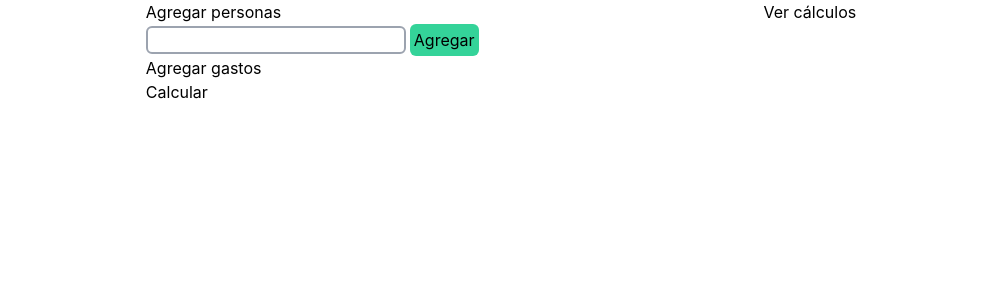
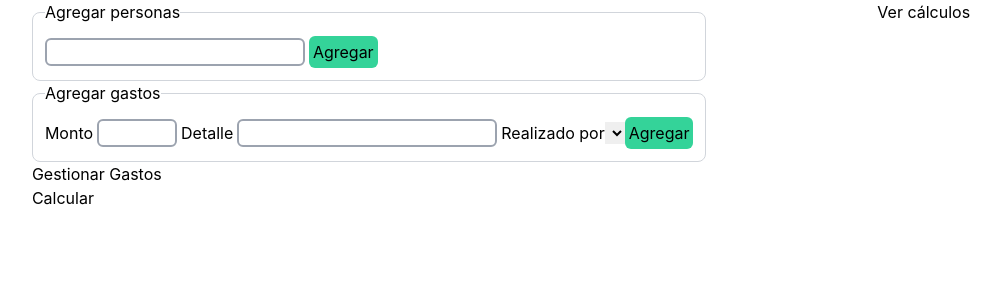
Before and after one commit to ffranco-a/CheckPlease, a React (Create React App) app in the folder check-please/: page / in a window 1280 px wide. Shown: the top 300 px of the page, without its empty margins (139-1140 px from the left). Built offline with nearby package versions, Linux system fonts and the light colour scheme.

Commit message:
gasto en camino, falta manejar bien agregar gasto

```diff
--- a/check-please/src/App.js
+++ b/check-please/src/App.js
@@ -1,4 +1,5 @@
 import React, { useState } from 'react';
+import Gastos from './components/Gastos';
 import Personas from './components/Personas';
 
 function App() {
@@ -6,13 +7,14 @@ function App() {
   const [grupo, setGrupo] = useState([]);
 
   // * Array con los gastos
-  // const [gastos, setGastos] = useState([]);
+  const [gastos, setGastos] = useState([]);
 
   return (
     <div className='flex justify-evenly'>
       <div>
         <Personas grupo={grupo} setGrupo={setGrupo} />
-        <div>Agregar gastos</div>
+        <Gastos gastos={gastos} setGastos={setGastos} grupo={grupo} />
+        <div>Gestionar Gastos</div>
         <button>Calcular</button>
       </div>
       <div>Ver cálculos</div>
--- /dev/null
+++ b/check-please/src/components/AgregarGasto.jsx
@@ -0,0 +1,72 @@
+import React, { useState } from 'react';
+
+function AgregarGasto({ agregarGasto, grupo }) {
+  const [gasto, setGasto] = useState({
+    monto: '',
+    detalle: '',
+    persona: '',
+  });
+
+  //*
+  const handleNuevoGasto = (e) => {
+    setGasto({
+      ...gasto,
+      [e.target.name]: e.target.value,
+    });
+  };
+
+  //*
+  const handleAgregarGasto = (e) => {
+    e.preventDefault();
+    agregarGasto(gasto);
+    setGasto('');
+  };
+
+  const handleDisableButton = () => {
+    if (gasto.detalle?.length >= 2 && gasto.monto !== '') return false;
+    return true;
+  };
+
+  return (
+    <div>
+      <form onSubmit={handleAgregarGasto}>
+        <label>
+          Monto
+          <input
+            type='number'
+            name='monto'
+            value={gasto.monto}
+            onChange={handleNuevoGasto}
+            className='px-1 mx-1 w-20 rounded-md border-2 border-gray-400'
+          />
+        </label>
+        <label>
+          Detalle
+          <input
+            type='text'
+            name='detalle'
+            value={gasto.detalle}
+            onChange={handleNuevoGasto}
+            className='px-1 mx-1 rounded-md border-2 border-gray-400'
+          />
+        </label>
+        <label>
+          Realizado por
+          <select name='persona' className='capitalize'>
+            {grupo.length > 1 &&
+              grupo.map((persona) => (
+                <option key={persona.id} className='capitalize' value={persona.nombre}>
+                  {persona.nombre}
+                </option>
+              ))}
+          </select>
+        </label>
+        <button type='submit' disabled={handleDisableButton()} className='p-1 bg-green-400 rounded-md'>
+          Agregar
+        </button>
+      </form>
+    </div>
+  );
+}
+
+export default AgregarGasto;
--- a/check-please/src/components/AgregarPersonas.jsx
+++ b/check-please/src/components/AgregarPersona.jsx
@@ -7,7 +7,7 @@ function AgregarPersonas({ agregarPersona }) {
     setNombre(e.target.value);
   };
 
-  const handleAgregar = (e) => {
+  const handleAgregarPersona = (e) => {
     e.preventDefault();
     agregarPersona(nombre);
     setNombre('');
@@ -20,7 +20,7 @@ function AgregarPersonas({ agregarPersona }) {
 
   return (
     <div>
-      <form onSubmit={handleAgregar}>
+      <form onSubmit={handleAgregarPersona}>
         <input type='text' value={nombre} onChange={handleNuevaPersona} className='px-1 mr-1 rounded-md border-2 border-gray-400' />
         <button type='submit' disabled={handleDisableButton()} className='p-1 bg-green-400 rounded-md' >
           Agregar
--- /dev/null
+++ b/check-please/src/components/Gastos.jsx
@@ -0,0 +1,20 @@
+import React from 'react';
+import AgregarGasto from './AgregarGasto';
+
+function Gastos({ gastos, setGastos, grupo }) {
+  //* Función que agrega gastos al array `gastos`
+  const handleAgregarGasto = (gasto) => {
+    const id = gastos.length === 0 ? 0 : gastos[gastos.length - 1].id + 1;
+    setGastos([...gastos, { gasto, id }]);
+  };
+
+  return (
+    <fieldset className='border border-solid border-gray-300 p-3 rounded-lg'>
+      <legend>Agregar gastos</legend>
+      <AgregarGasto agregarGasto={handleAgregarGasto} grupo={grupo} />
+      {gastos.length > 0 && gastos.map((gasto) => <div>{gasto.detalle}</div>)}
+    </fieldset>
+  );
+}
+
+export default Gastos;
--- a/check-please/src/components/Personas.jsx
+++ b/check-please/src/components/Personas.jsx
@@ -1,10 +1,11 @@
 import React from 'react';
 
 //? Components
-import AgregarPersonas from './AgregarPersonas';
+import AgregarPersona from './AgregarPersona';
 import Persona from './Persona';
 
 function Personas({ grupo, setGrupo }) {
+
   //* Función que agrega personas al array `grupo` de personas
   const handleAgregarPersona = (nombre) => {
     /* me falta controlar que el nombre nuevo no exista ya en el array, o pedir que modifique el que existe */
@@ -19,12 +20,12 @@ function Personas({ grupo, setGrupo }) {
   };
 
   return (
-    <div>
-      <div>Agregar personas</div>
-      <AgregarPersonas agregarPersona={handleAgregarPersona} />
+    <fieldset className='border border-solid border-gray-300 p-3 rounded-lg'>
+      <legend>Agregar personas</legend>
+      <AgregarPersona agregarPersona={handleAgregarPersona} />
       {/* ↓ por cada persona en el array de personas muestro su nombre y opciones como editar el nombre o eliminarla */}
       {grupo.length > 0 && grupo.map((persona) => <Persona key={persona.id} persona={persona} borrarPersona={handleBorrarPersona} />)}
-    </div>
+    </fieldset>
   );
 }
 
```
